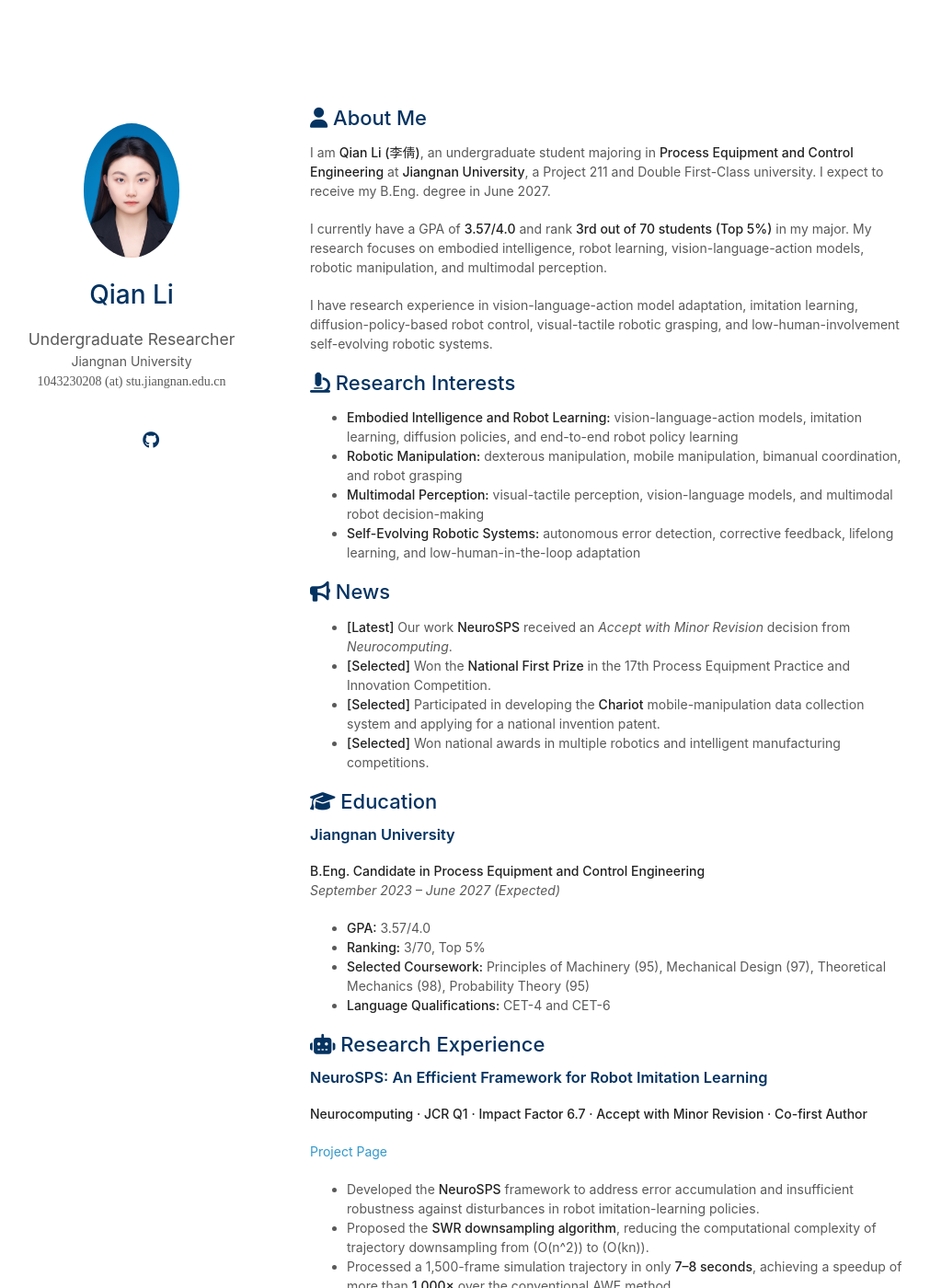
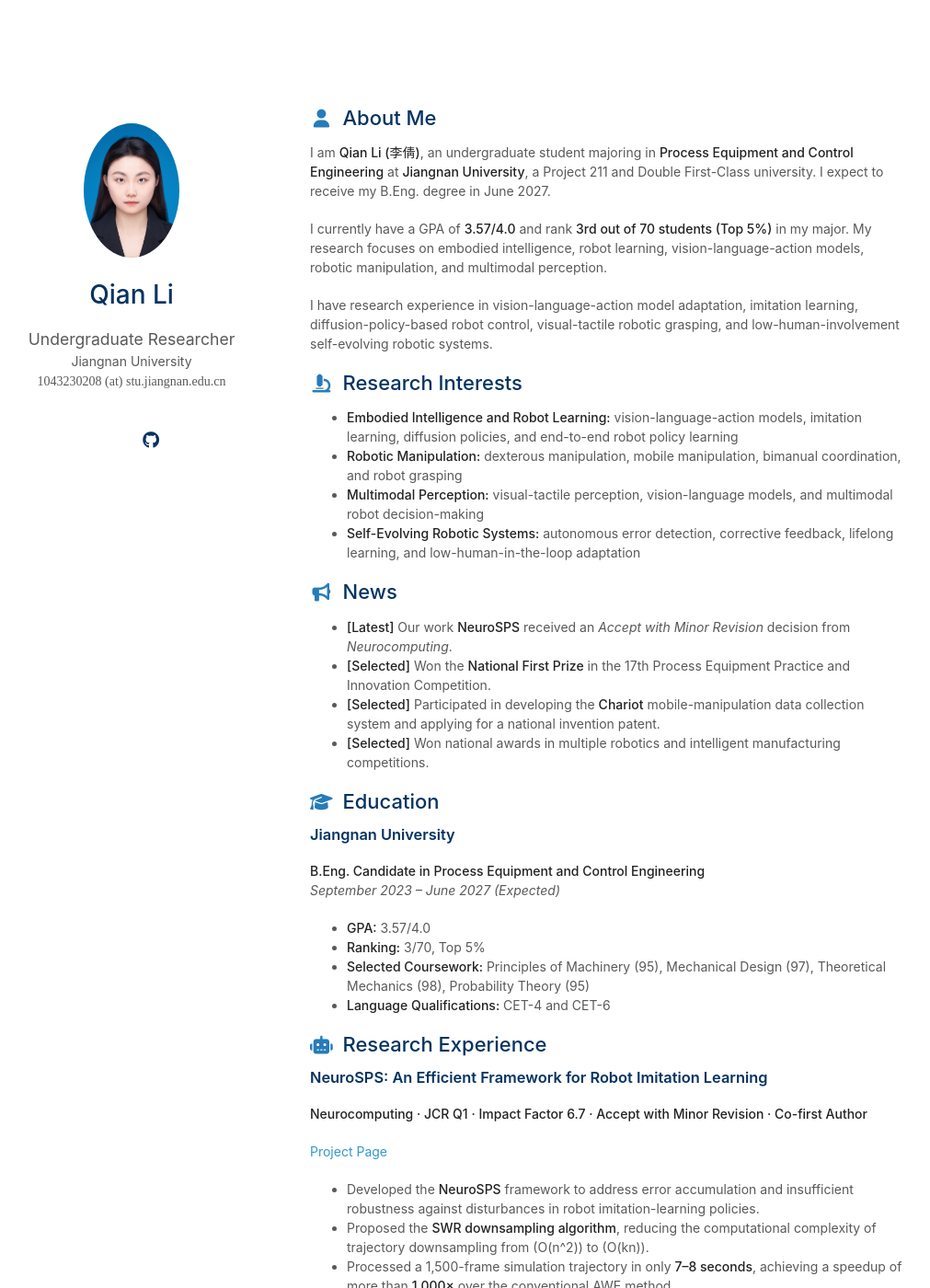
Before and after one commit to QianLi-1118/LiQian-CV, a Jekyll site: the page built from index.md, in a window 1280 px wide and 1400 px high. Shown: the whole window at 92% size, without its empty margins (133-1144 px from the left). Built offline with Jekyll 4.4.1, drawn with Linux system fonts in a browser that asks for light colours; a style sheet for code colours, icons or effects is not loaded; our own code applies the rules of GitHub Pages for plain Markdown files.

Commit message:
Add section icon styles for light and dark themes

```diff
--- a/assets/css/style.scss
+++ b/assets/css/style.scss
@@ -2,3 +2,18 @@
 ---
 
 @import "minimal-light";
+/* Section title icons */
+.section-icon {
+  display: inline-block;
+  width: 1.25em;
+  margin-right: 0.25em;
+  color: #267cb9;
+  text-align: center;
+  font-size: 0.9em;
+}
+
+@media (prefers-color-scheme: dark) {
+  .section-icon {
+    color: #3eb7f0;
+  }
+}
```
